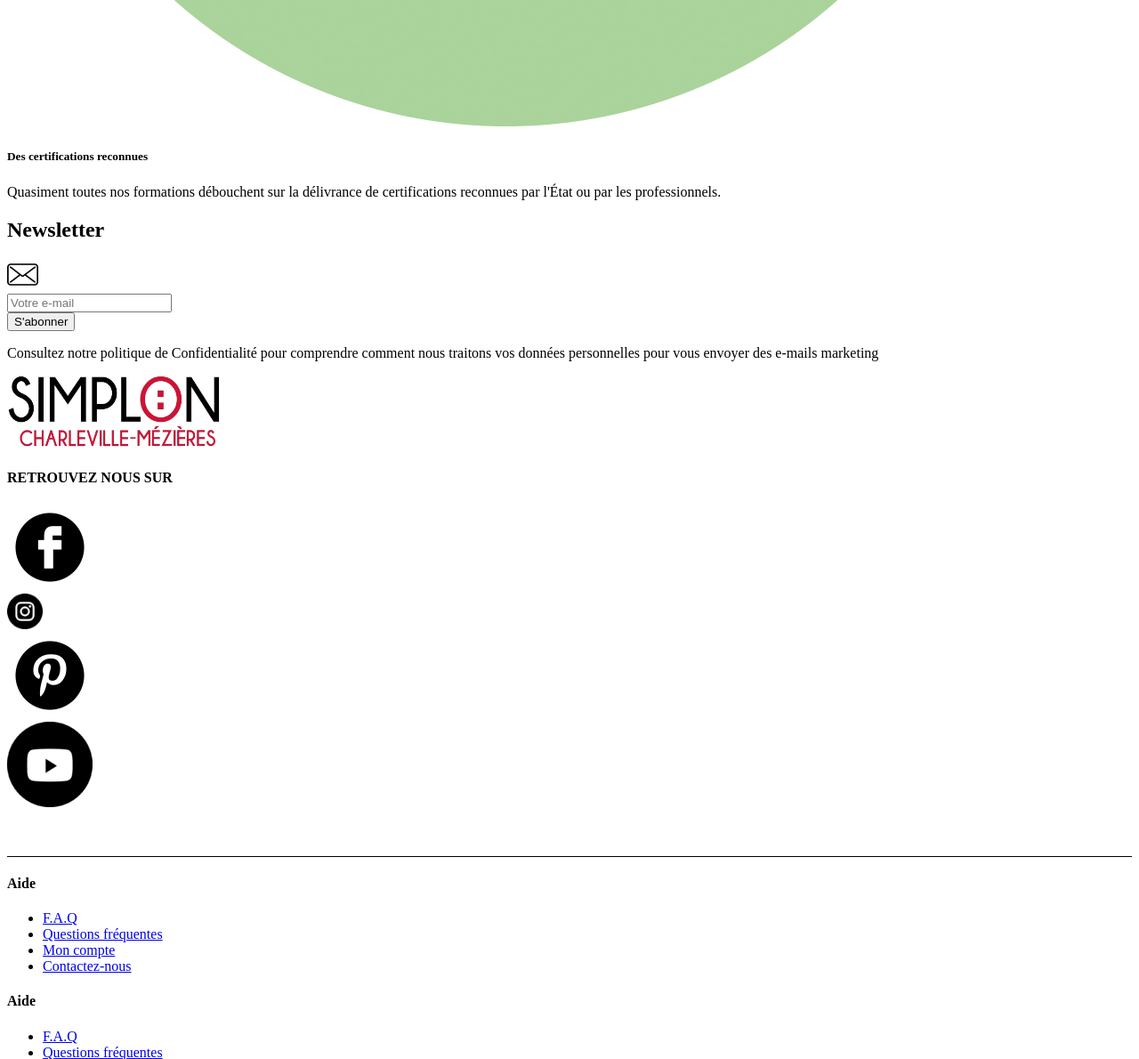
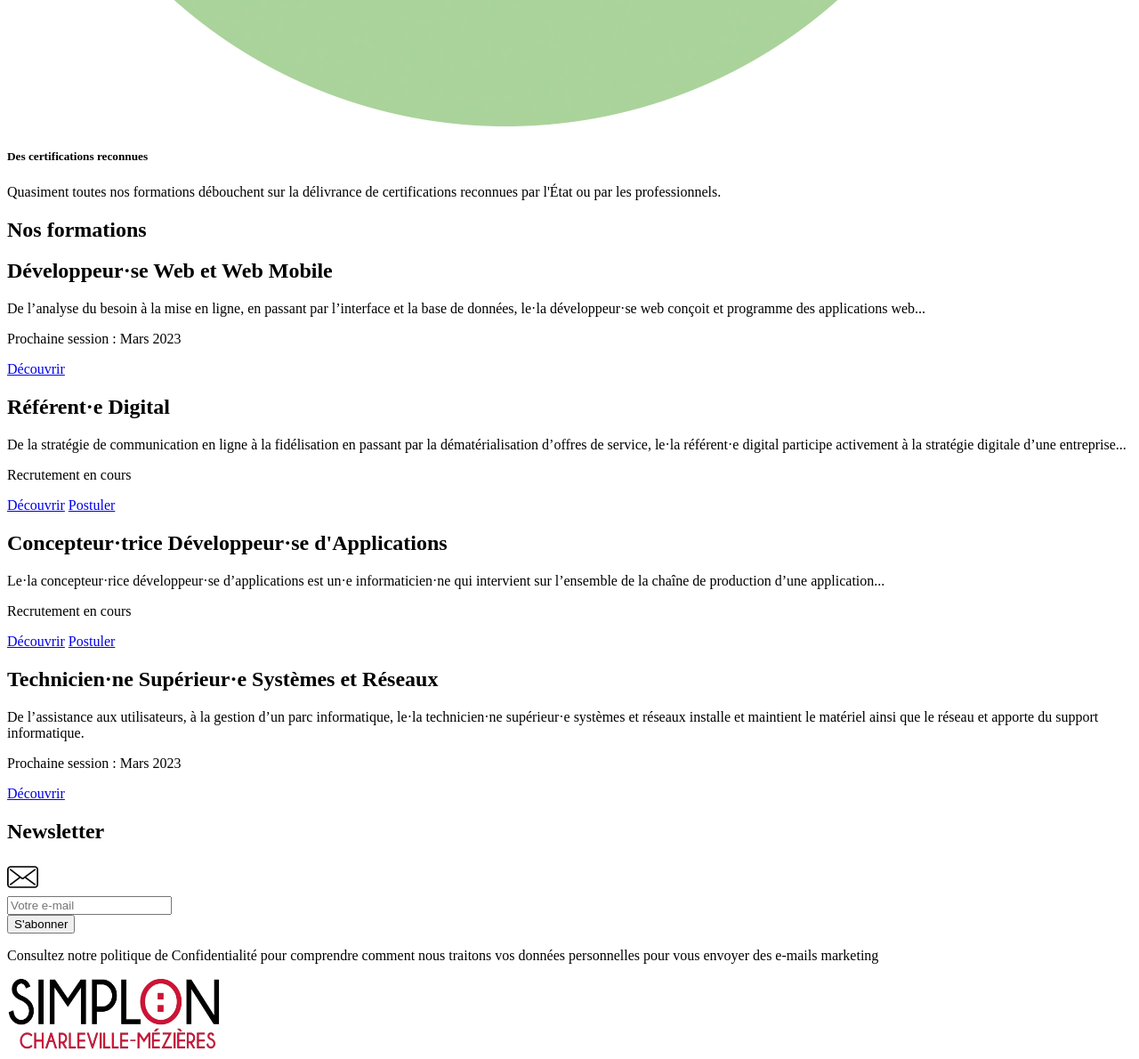
Before and after one commit to Spacantho/TeamSpaceX, a Symfony app: template templates/pages/home.html.twig in a window 1280 px wide. Shown: the part 3549-4739 px from the top of the page at 89% size. Run offline with Twig, Linux system fonts and the light colour scheme; the template is opened without the code that fills it, so the values that code supplies are empty; some libraries are stand-ins or nearby versions.

Commit message:
card formations

```diff
--- a/assets/styles/base/_responsive.scss
+++ b/assets/styles/base/_responsive.scss
@@ -12,7 +12,6 @@
 
 /* Tablets */
 @media only screen and (min-width : 768px) {
-
 
 }
 
@@ -34,8 +33,6 @@
 
 /* Large Devices, Wide Screens */
 @media only screen and (max-width : 1200px) {
-
-
 
 }
 
--- a/assets/styles/pages/_all.scss
+++ b/assets/styles/pages/_all.scss
@@ -1,2 +1,3 @@
 @import "accueil";
 @import "contact";
+@import "formationCard";
--- /dev/null
+++ b/templates/layouts/_cardFormation.html.twig
@@ -0,0 +1,65 @@
+{# Section Card Formation, Homepage #}
+<section class="bg-slight py-5 mont second">
+<div class="formation-title">
+    <h2 class="mb-1 second mont x-large"><span class="red">N</span>os formations</h2>
+    <div class="formation-title-underline"></div>
+</div>
+    <div class="section-formation mt-5">
+        <div class="grid-formation px-3">
+            <div class="formation-card bg-first text-center">
+                <div class="formation-content">
+                    <h2 class="large second">Développeur·se Web et Web Mobile</h2>
+                    <div class="small gdark formation-desc">De l’analyse du besoin à la mise en ligne, en passant par l’interface et la base de données, le·la développeur·se web conçoit et programme des applications web...</div>
+
+                    <div class="formation-btn">
+                        <p class="formation-close small">Prochaine session : Mars 2023</p>
+                        <div class="d-flex justify-content-around">
+                            <a href="#" class="btntrans medium py-1 px-3 first">Découvrir</a>
+                        </div>
+                    </div>
+                </div>
+            </div>
+            <div class="formation-card bg-first text-center">
+                <div class="formation-content">
+                    <h2 class="large second">Référent·e Digital</h2>
+                    <div class="small gdark formation-desc">De la stratégie de communication en ligne à la fidélisation en passant par la dématérialisation d’offres de service, le·la référent·e digital participe activement à la stratégie digitale d’une entreprise...</div>
+
+                    <div class="formation-btn">
+                        <p class="formation-open small">Recrutement en cours</p>
+                        <div class="d-flex justify-content-around">
+                            <a href="#" class="btntrans medium py-1 px-3 first">Découvrir</a>
+                            <a href="#" class="btnred medium py-1 px-3 first">Postuler</a>
+                        </div>
+                    </div>
+                </div>
+            </div>
+            <div class="formation-card bg-first text-center">
+                <div class="formation-content">
+                    <h2 class="large second">Concepteur·trice Développeur·se d'Applications</h2>
+                    <div class="small gdark formation-desc"> Le·la concepteur·rice développeur·se d’applications est un·e informaticien·ne qui intervient sur l’ensemble de la chaîne de production d’une application...</div>
+
+                    <div class="formation-btn">
+                        <p class="formation-open small">Recrutement en cours</p>
+                        <div class="d-flex justify-content-around">
+                            <a href="#" class="btntrans medium py-1 px-3 first">Découvrir</a>
+                            <a href="#" class="btnred medium py-1 px-3 first">Postuler</a>
+                        </div>
+                    </div>
+                </div>
+            </div>
+            <div class="formation-card bg-first text-center">
+                <div class="formation-content">
+                    <h2 class="large second">Technicien·ne Supérieur·e Systèmes et Réseaux</h2>
+                    <div class="small gdark formation-desc">De l’assistance aux utilisateurs, à la gestion d’un parc informatique, le·la technicien·ne supérieur·e systèmes et réseaux installe et maintient le matériel ainsi que le réseau et apporte du support informatique. </div>
+
+                    <div class="formation-btn">
+                        <p class="formation-close small">Prochaine session : Mars 2023</p>
+                        <div class="d-flex justify-content-around">
+                            <a href="#" class="btntrans medium py-1 px-3 first">Découvrir</a>
+                        </div>
+                    </div>
+                </div>
+            </div>
+        </div>
+    </div>
+</section>
--- a/templates/layouts/_infobulle.html.twig
+++ b/templates/layouts/_infobulle.html.twig
@@ -1,25 +1,25 @@
-<section class="text-center bg-light testimonials">
+<section class="text-center bg-first testimonials">
 	<div class="container">
-		<h2 class="mb-2 second mont">Pourquoi choisir Simplon.co ?</h2>
+		<h2 class="mb-2 second mont xx-large">Pourquoi choisir Simplon.co ?</h2>
 		<div class="title-underline-center"></div>
 
 		<div class="row mt-4">
 			<div class="col-lg-4">
 				<div class="mx-auto testimonial-item mb-5 mb-lg-0"><img class="rounded-circle img-fluid mb-3" src="{{ asset('img/infobulle1.png') }}"/>
-					<h5 class="second">L’apprentissage Simplon.co</h5>
-					<p class="font-weight-light gdark mb-0">Une pédagogie active où l’apprenant est confronté à des mises en situation concrètes via des projets individuels et en groupe.</p>
+					<h5 class="second large">L’apprentissage Simplon.co</h5>
+					<p class="font-weight-light gdark mb-0 medium">Une pédagogie active où l’apprenant est confronté à des mises en situation concrètes via des projets individuels et en groupe.</p>
 				</div>
 			</div>
 			<div class="col-lg-4">
 				<div class="mx-auto testimonial-item mb-5 mb-lg-0"><img class="rounded-circle img-fluid mb-3" src="{{ asset('img/infobulle2.png') }}"/>
-					<h5 class="second">Une insertion professionelle</h5>
-					<p class="font-weight-light gdark mb-0">L’apprenant est accompagnée par des formateurs experts du métier visé et des équipes en lien avec les entreprises du territoire.</p>
+					<h5 class="second large">Une insertion professionelle</h5>
+					<p class="font-weight-light gdark mb-0 medium">L’apprenant est accompagnée par des formateurs experts du métier visé et des équipes en lien avec les entreprises du territoire.</p>
 				</div>
 			</div>
 			<div class="col-lg-4">
 				<div class="mx-auto testimonial-item mb-5 mb-lg-0"><img class="rounded-circle img-fluid mb-3" src="{{ asset('img/infobulle3.png') }}"/>
-					<h5 class="second">Des certifications reconnues</h5>
-					<p class="font-weight-light gdark mb-0">Quasiment toutes nos formations débouchent sur la délivrance de certifications reconnues par l'État ou par les professionnels.</p>
+					<h5 class="second large">Des certifications reconnues</h5>
+					<p class="font-weight-light gdark mb-0 medium">Quasiment toutes nos formations débouchent sur la délivrance de certifications reconnues par l'État ou par les professionnels.</p>
 				</div>
 			</div>
 		</div>
--- a/templates/layouts/_navbar.html.twig
+++ b/templates/layouts/_navbar.html.twig
@@ -11,8 +11,9 @@
 		<div class="collapse navbar-collapse" id="navbarSupportedContent">
 			<ul class="navbar-nav me-auto mb-2 mb-lg-0">
 				<li class="nav-item dropdown">
-					<a class="nav-link dropdown-toggle" href="#" id="navbarDropdown" role="button" data-bs-toggle="dropdown" aria-expanded="false">
+					<a class="nav-link formations" href="#" id="navbarDropdown" role="button" data-bs-toggle="dropdown" aria-expanded="false">
 						Formations
+						<i class="fa-solid fa-angle-down mx-2"></i>
 					</a>
 					<ul class="dropdown-menu" aria-labelledby="navbarDropdown">
 						<li>
--- a/templates/pages/home.html.twig
+++ b/templates/pages/home.html.twig
@@ -24,6 +24,7 @@
 	</header>
 
 	{% include "layouts/_infobulle.html.twig" %}
+	{% include "layouts/_cardFormation.html.twig" %}
 
 
 {% endblock %}
```
Also changed, not shown: assets/styles/base/_utilities.scss (+35 -24 lines), assets/styles/components/button/_button.scss (+42 -0 lines), assets/styles/layouts/_navbar.scss (+15 -1 lines), assets/styles/pages/_formationCard.scss (added, +87 -0 lines).
